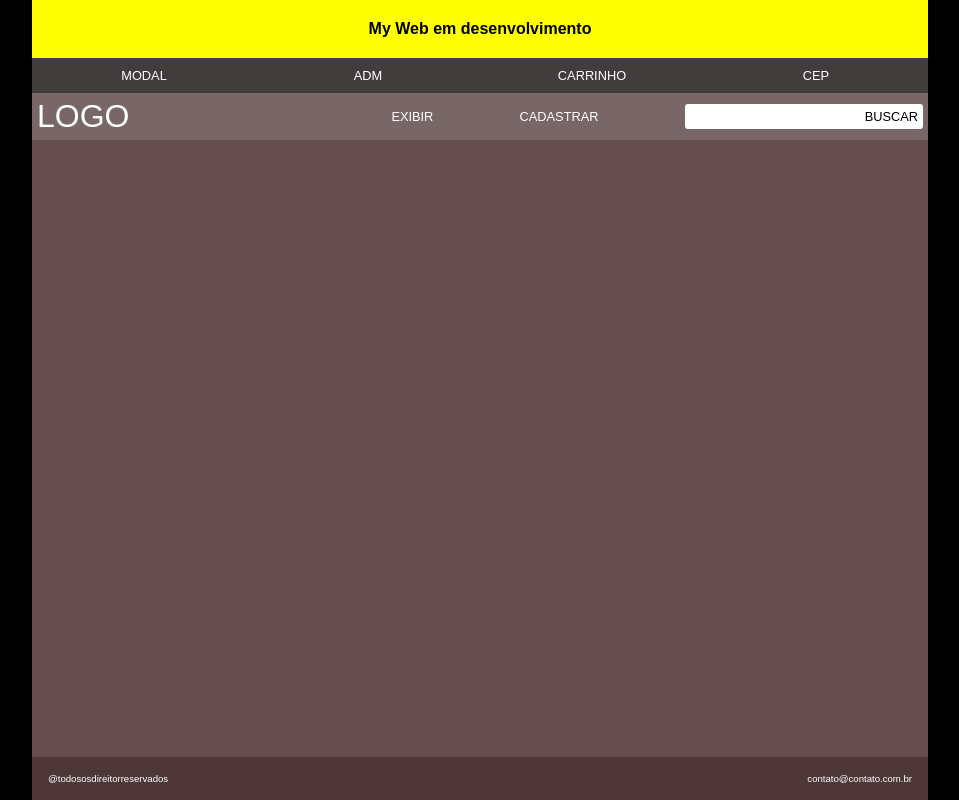
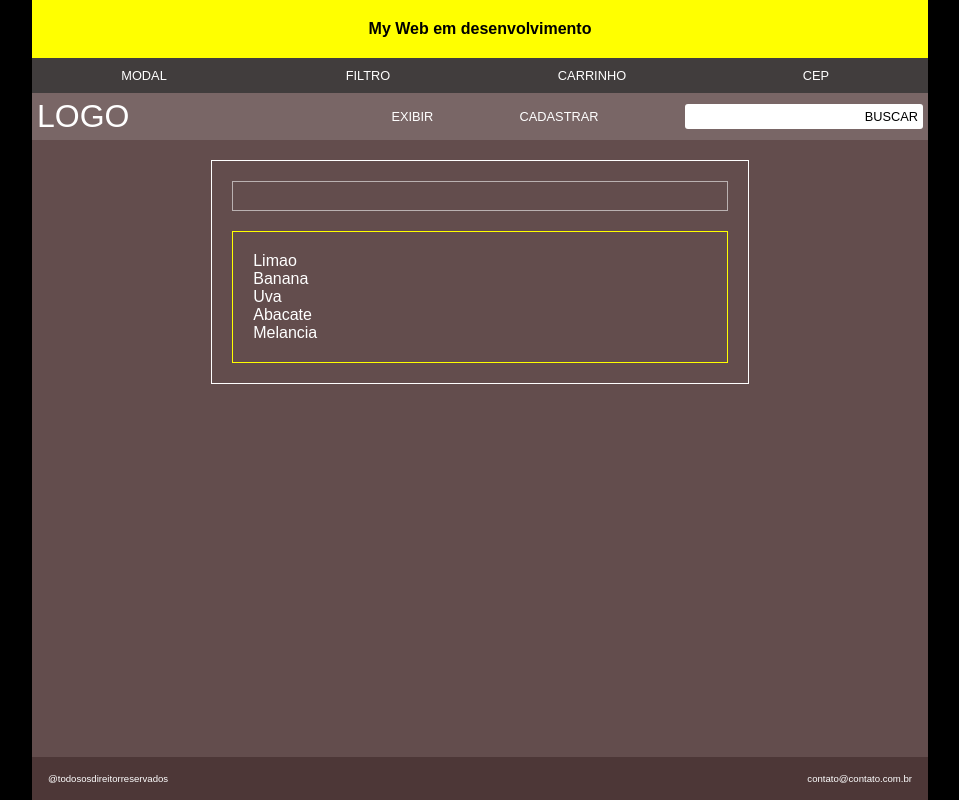
Before and after one commit to moacirdeveloper/appk1, a React (Create React App) app: page /filtro in a window 1280 px wide. Shown: the whole page, without its empty margins (160-1119 px from the left). Built offline with nearby package versions, Linux system fonts and the light colour scheme.

Commit message:
Atualizado botao Filtro AppMenu

```diff
--- a/src/componentes/AppConteudo.jsx
+++ b/src/componentes/AppConteudo.jsx
@@ -2,6 +2,7 @@ import React from "react";
 import { Routes, Route } from "react-router-dom";
 import AppCadastrar from "../paginas/AppCadastrar";
 import AppBuscaCep from "../paginas/AppBuscaCep";
+import AppFiltroMenu from "../paginas/AppFiltroMenu";
 import "../css/AppConteudo.css";
 
 function AppConteudo(){
@@ -14,6 +15,7 @@ function AppConteudo(){
                         <Route path="/" element={""} />
                         <Route path="/cadastrar" element={<AppCadastrar />} />
                         <Route path="/buscacep" element={<AppBuscaCep />} />
+                        <Route path="/filtro" element={<AppFiltroMenu />}></Route>
                 </Routes>
 
             </div>
--- a/src/componentes/AppMenu.jsx
+++ b/src/componentes/AppMenu.jsx
@@ -28,7 +28,7 @@ function AppMenu() {
 
             <ul className="ulNavLink">
                 <li onClick={() => abreModal()}>MODAL</li>
-                <li>ADM</li>
+                <li><Link to="/filtro">FILTRO</Link></li>
                 <li>CARRINHO</li>
                 <li><Link to="/buscacep">CEP</Link></li>
             </ul>
--- /dev/null
+++ b/src/css/AppFiltroMenu.css
@@ -0,0 +1,19 @@
+.filtroMenu{
+    display: flex;
+    flex-direction: column;
+    width: 60%;
+    border: 1px solid white;
+    padding: 20px;
+    justify-content: center;
+    margin: 20px auto;
+    gap: 20px;
+}
+
+.listaFiltroMenu{
+    border: 1px solid yellow;
+    color: white;
+    padding: 20px;
+}
+.filtroMenu input[type="text"]{
+    border: 1px solid rgba(255, 255, 255, 0.562);
+}
--- a/src/paginas/AppBuscaCep.jsx
+++ b/src/paginas/AppBuscaCep.jsx
@@ -24,7 +24,10 @@ function AppBuscaCep(){
             setCep(data)
             console.log(data)
         })
-        .catch((err) => console.log(err))
+        .catch((err) => {
+            //console.log(err)
+            alert("Cep Inválido ! ! !")
+        })
 
 
 
--- /dev/null
+++ b/src/paginas/AppFiltroMenu.jsx
@@ -0,0 +1,54 @@
+import React from "react";
+import { useRef } from "react";
+
+import "../css/AppFiltroMenu.css";
+
+function AppFiltroMenu(){
+
+    const inputFiltro = useRef();
+    const ulLista = useRef();
+
+    let itensLista, busca = "";
+
+    function filtrarLista(){
+
+        itensLista = document.querySelectorAll(".listaFiltroMenu li");
+
+        //console.log(itensLista);
+
+        busca = inputFiltro.current.value;
+
+        for(let li of itensLista){
+
+            if(li.textContent.includes(busca)){
+
+                li.style.display = "block";
+
+            }else{
+
+                li.style.display = "none";
+
+            }
+
+        }
+
+    }
+
+    return (
+
+        <div className="filtroMenu">
+            <input ref={inputFiltro} type="text" name="" id="" onBlur={ () => filtrarLista() } />
+            <ul ref={ulLista} className="listaFiltroMenu">
+
+                <li>Limao</li>
+                <li>Banana</li>
+                <li>Uva</li>
+                <li>Abacate</li>
+                <li>Melancia</li>
+
+            </ul>
+        </div>
+    )
+}
+
+export default AppFiltroMenu;
```
